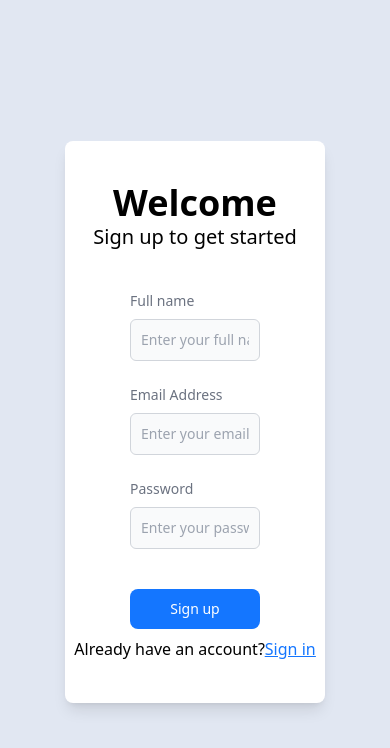
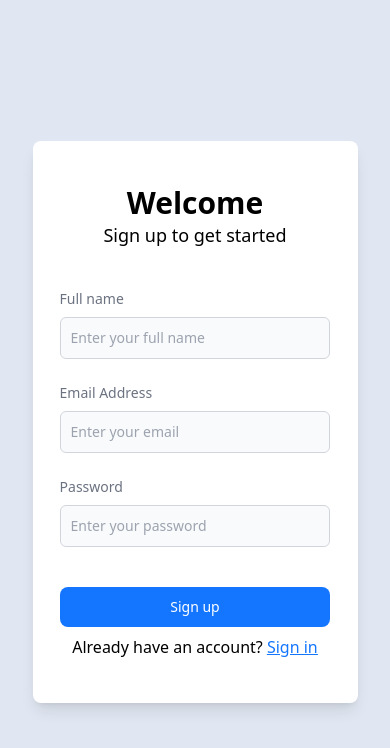
Before and after one commit to Mahi0027/ChatApp-Frontend, a Next.js app: page /users/sign_up in a window 390 px wide. Shown: the top 748 px of the page. Built offline with nearby package versions, Linux system fonts and the light colour scheme.

Commit message:
worked on login UI changes

```diff
--- a/src/components/input/index.tsx
+++ b/src/components/input/index.tsx
@@ -14,7 +14,7 @@ const Input = ({
     },
 }) => {
     return (
-        <div className={`w-1/2 ${className}`}>
+        <div className={`w-5/6 sm:w-2/3 md:w-1/2 ${className}`}>
             <label
                 htmlFor={name}
                 className="block mb-2 text-sm font-medium text-gray-500"
@@ -24,7 +24,7 @@ const Input = ({
             <input
                 type={type}
                 id={name}
-                className={`bg-gray-50 border border-gray-300 text-gray-900 text-sm rounded-md focus:ring-blue-500 focus:border-blue-500 block w-full p-2.5 dark:placeholder-gray-400dark:focus:ring-blue-50 dark:focus:border-blue-500 ${inputClassName}`}
+                className={`bg-gray-50 border border-gray-300 text-gray-900 text-sm rounded-md focus:ring-blue-500 focus:border-blue-500 block w-full p-2.5 dark:placeholder-gray-400 dark:focus:ring-blue-50 dark:focus:border-blue-500 ${inputClassName}`}
                 placeholder={placeholder}
                 required={isRequired}
                 value={value}
--- a/src/modules/form/index.tsx
+++ b/src/modules/form/index.tsx
@@ -41,17 +41,22 @@ function Form({ isSignInPage = true }) {
         }
     };
     return (
-        <div className="bg-white w-2/3 h-2/3 shadow-lg rounded-lg flex flex-col justify-center items-center">
-            <div className="text-4xl font-extrabold">
-                Welcome {isSignInPage && "Back"}
+        <div className="bg-white w-5/6 sm:w-2/3 md:1/2 lg:w-[720px] h-2/3 shadow-lg rounded-lg flex flex-col justify-center items-center overflow-auto">
+            {/* title section start */}
+            <div className="flex flex-col justify-center items-center px-6">
+                <div className="text-3xl sm:text-4xl font-bold">
+                    Welcome {isSignInPage && "Back"}
+                </div>
+                <div className="text-lg font-light mb-10">
+                    {isSignInPage
+                        ? "Sign in to get explored"
+                        : "Sign up to get started"}
+                </div>
             </div>
-            <div className="text-xl font-light mb-10">
-                {isSignInPage
-                    ? "Sign in to get explored"
-                    : "Sign up to get started"}
-            </div>
+            {/* title section end */}
+            {/* form section start */}
             <form
-                className="flex flex-col items-center w-full"
+                className="flex flex-col justify-center items-center w-full"
                 onSubmit={(e) => handleSubmit(e)}
             >
                 {!isSignInPage && (
@@ -94,13 +99,15 @@ function Form({ isSignInPage = true }) {
                 <Button
                     label={isSignInPage ? "Sign in" : "Sign up"}
                     type="submit"
-                    className="w-1/2 mb-2"
+                    className="w-5/6 sm:w-2/3 md:w-1/2 mb-2"
                 />
             </form>
-            <div>
+            {/* form section end */}
+            {/* footer section start */}
+            <div className=" px-6">
                 {isSignInPage
-                    ? "Didn't have an account?"
-                    : "Already have an account?"}
+                    ? "Didn't have an account? "
+                    : "Already have an account? "}
                 <span className="text-primary cursor-pointer underline">
                     {isSignInPage ? (
                         <Link href="sign_up">Sign up</Link>
@@ -109,6 +116,7 @@ function Form({ isSignInPage = true }) {
                     )}
                 </span>
             </div>
+            {/*  footer section end */}
         </div>
     );
 }
```
